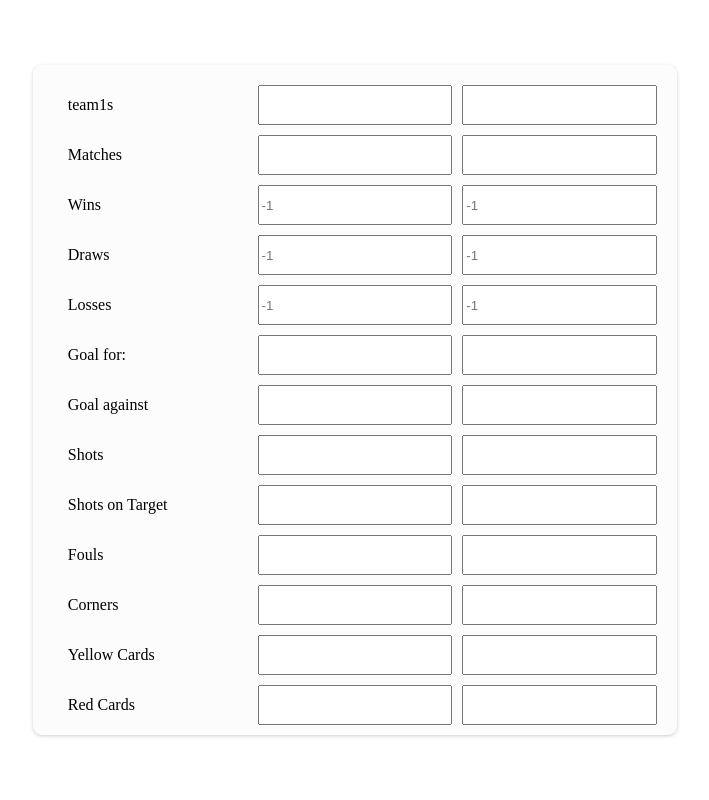
After one commit to moevm/nosql1h-football-stats, a Flask app: template app/templates/compare.html in a window 1280 px wide. The commit adds this page. Shown: the whole page, without its empty margins (29-738 px from the left). Run offline with Flask 2, Linux system fonts and the light colour scheme; the template is opened without the code that fills it, so the values that code supplies are empty.

Commit message:
fix merge

```diff
--- a/app/routes.py
+++ b/app/routes.py
@@ -32,3 +32,15 @@ def show_stat_team(teamname):
 	result = (db.getTeamDetails(teamname))
 	print(result);
 	return render_template('statteam.html',teamname = teamname, stats = result)
+
+@app.route('/compare/f=<name_1>&s=<name_2>')
+def compare(name_1,name_2):
+	name_1 = name_1
+	name_2 = name_2
+	first_t = list(db.getTeamDetails(name_1))
+	first_t = first_t[0]
+
+	second_t = list(db.getTeamDetails(name_2))
+	second_t = second_t[0]
+
+	return render_template('compare.html',team1 = first_t,name_1 = name_1,name_2 = name_2, team2 = second_t)
--- /dev/null
+++ b/app/static/css/compare.css
@@ -0,0 +1,34 @@
+.block-compare
+{
+	height:100%;
+	width:60%;
+	float:left;
+
+	display:flex;
+	align-items:center;
+	justify-content:center;
+}
+.block-compare>div
+{
+	padding:15px;
+	border-radius:9px;
+	width:80%;
+	height:80%;
+	background-color: #f7f7f76e;
+	box-shadow: rgba(0, 0, 0, 0.3) 0px 1px 4px -1px;
+
+}
+.block-compare>div>div
+{
+	display:flex;
+	align-items:center;
+	padding-left:15px;
+	box-sizing:border-box;
+}
+.block-compare>div>*
+{
+	float:left;
+	width:calc(33.3333% - 10px);
+	height:40px;
+	margin:5px;
+}
--- a/app/static/css/statteam.css
+++ b/app/static/css/statteam.css
@@ -37,4 +37,6 @@
     margin: 5px 0px;
     box-shadow: rgba(0, 0, 0, 0.3) 0px 1px 4px -1px;
     padding: 10px;
+
+	margin-bottom:8px;
 }
--- a/app/templates/base.html
+++ b/app/templates/base.html
@@ -24,6 +24,8 @@
 
 		<link rel = "stylesheet" href = "{{ url_for('static', filename = 'css/statteam.css') }}">
 
+		<link rel = "stylesheet" href = "{{ url_for('static', filename = 'css/compare.css') }}">
+
 
 
 		<!-- Required meta tags -->
--- /dev/null
+++ b/app/templates/compare.html
@@ -0,0 +1,70 @@
+
+{% extends "base.html" %}
+
+{% block content %}
+
+	<div class = "block-compare">
+		<div>
+			<div>team1s</div>
+			<input placeholder = "{{ name_1 }}" readonly></input>
+			<input placeholder = "{{ name_2 }}" readonly></input>
+
+			<div>Matches</div>
+			<input placeholder = "{{ team1.Matches }}" readonly></input>
+			<input placeholder = "{{ team2.Matches }}" readonly></input>
+
+			<div>Wins</div>
+			<input placeholder = "-1" readonly></input>
+			<input placeholder = "-1" readonly></input>
+
+			<div>Draws</div>
+			<input placeholder = "-1" readonly></input>
+			<input placeholder = "-1" readonly></input>
+
+			<div>Losses</div>
+			<input placeholder = "-1" readonly></input>
+			<input placeholder = "-1" readonly></input>
+
+			<div>Goal for:</div>
+			<input placeholder = "{{ team1.FTHG + team1.FTAG }}" readonly></input>
+			<input placeholder = "{{ team2.FTHG + team2.FTAG }}" readonly></input>
+
+
+			<div>Goal against</div>
+			<input placeholder = "{{ team1.HTHG + team1.HTAG }}" readonly></input>
+			<input placeholder = "{{ team2.HTHG + team2.HTAG }}" readonly></input>
+
+
+			<div>Shots</div>
+			<input placeholder = "{{ team1.HS + team1.AS }}" readonly></input>
+			<input placeholder = "{{ team2.HS + team2.AS }}" readonly></input>
+
+
+			<div>Shots on Target</div>
+			<input placeholder = "{{ team1.HST + team1.AST }}" readonly></input>
+			<input placeholder = "{{ team2.HST + team2.AST }}" readonly></input>
+
+
+			<div>Fouls</div>
+			<input placeholder = "{{ team1.AF + team1.HF }}" readonly></input>
+			<input placeholder = "{{ team2.AF + team2.HF }}" readonly></input>
+
+
+			<div>Corners</div>
+			<input placeholder = "{{ team1.HC + team1.AC }}" readonly></input>
+			<input placeholder = "{{ team2.HC + team2.AC }}" readonly></input>
+
+
+			<div>Yellow Cards</div>
+			<input placeholder = "{{ team1.HY + team1.AY }}" readonly></input>
+			<input placeholder = "{{ team2.HY + team2.AY }}" readonly></input>
+
+
+			<div>Red Cards</div>
+			<input placeholder = "{{ team1.HR + team1.AR }}" readonly></input>
+			<input placeholder = "{{ team2.HR + team2.AR }}" readonly></input>
+
+		</div>
+	</div>
+
+{% endblock %}
--- a/app/templates/statteam.html
+++ b/app/templates/statteam.html
@@ -23,7 +23,7 @@
 				</div>
 				<div class = "right-menu">
 					<p>Team's statisctic</p>
-					{% for stat in stats %}
+
 					<input type = "text" readonly placeholder = "{{ stat.Matches }}">
 					<input type = "text" readonly placeholder = "-1">
 					<input type = "text" readonly placeholder = "-1">
@@ -36,7 +36,6 @@
 					<input type = "text" readonly placeholder = "{{ stat.HC + stat.AC }}">
 					<input type = "text" readonly placeholder = "{{ stat.HY + stat.AY }}">
 					<input type = "text" readonly placeholder = "{{ stat.HR + stat.AR }}">
-					{% endfor %}
 				</div>
 
 
```
